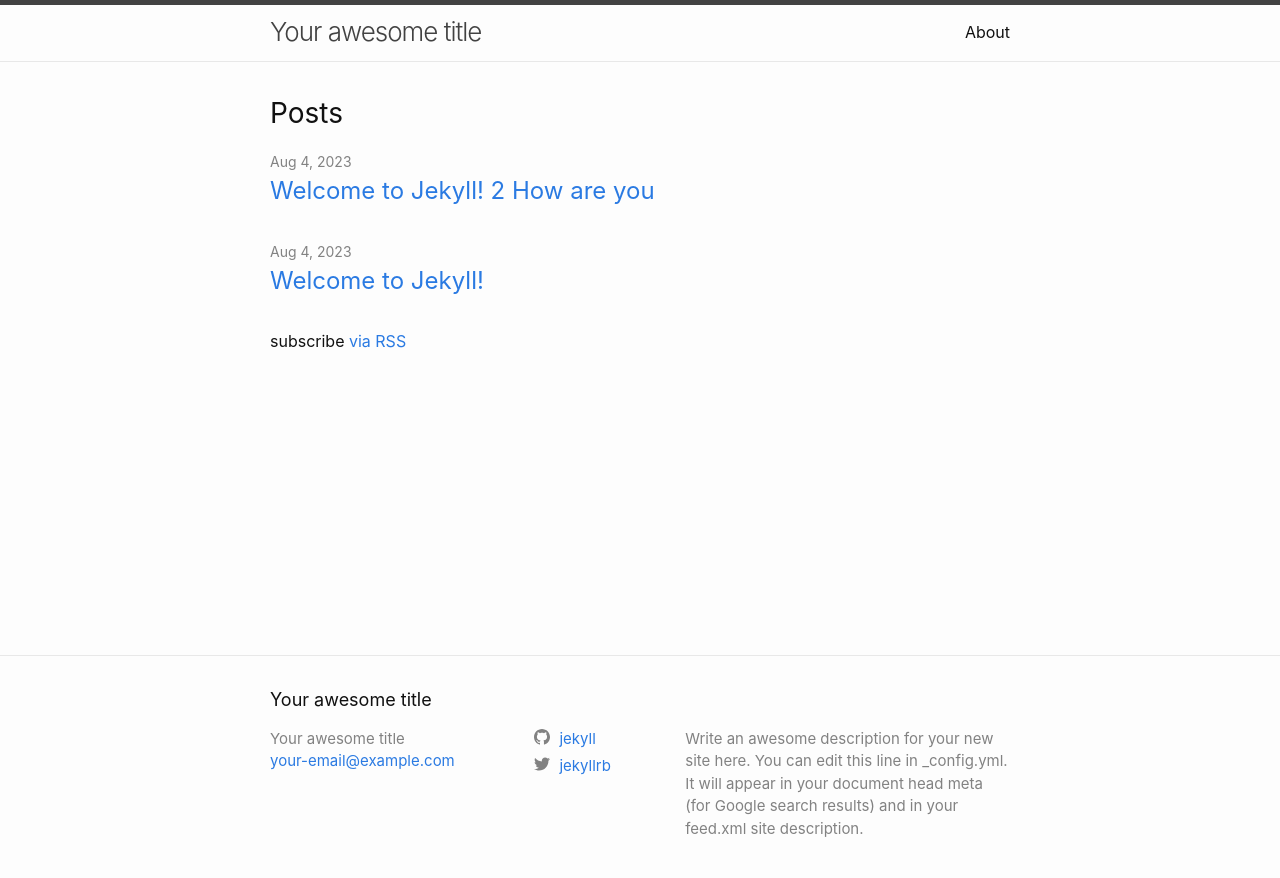
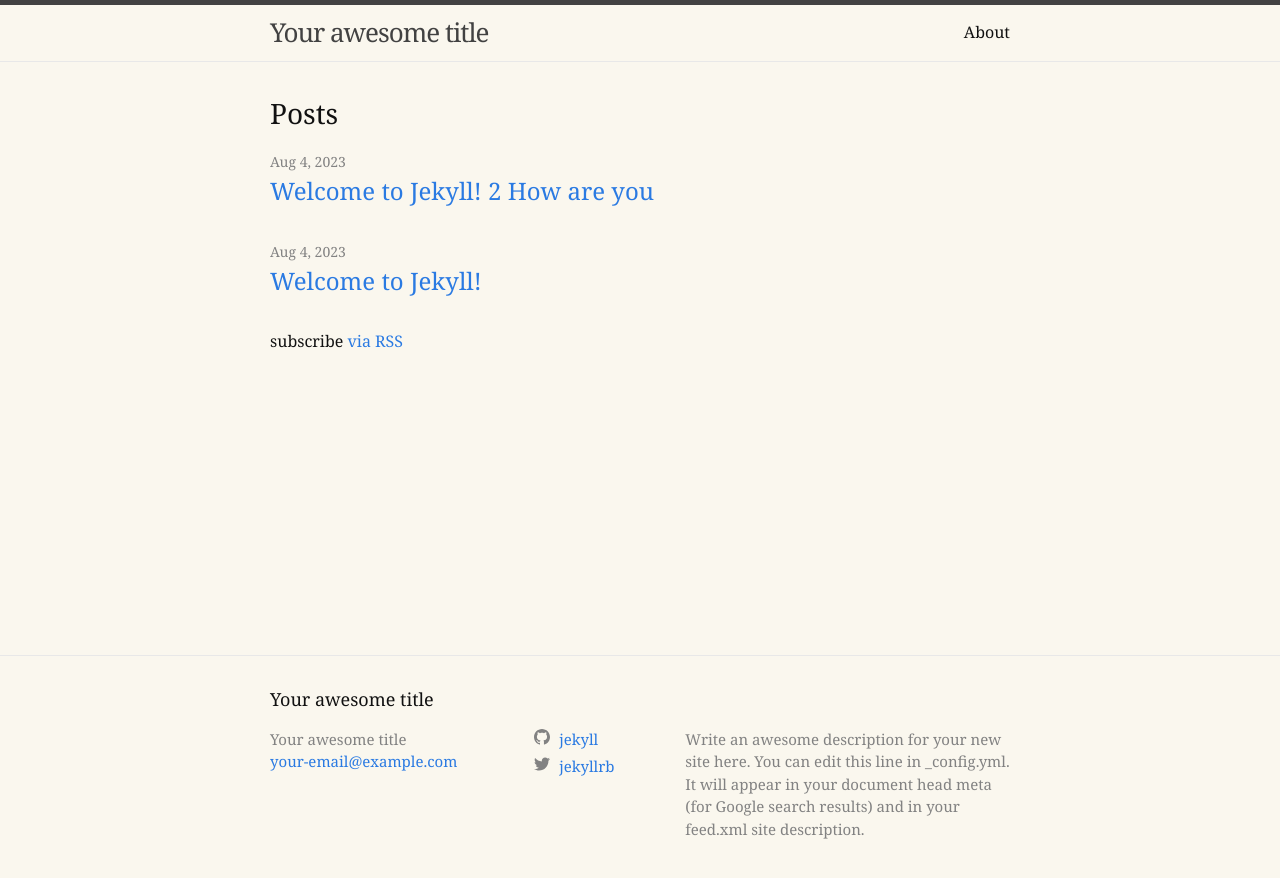
Before and after one commit to cantocrunch/cantocrunch.github.io, a Jekyll site: the page built from index.markdown, in a window 1280 px wide. Shown: the top 878 px of the page. Built offline with Jekyll 4.4.1, drawn with Linux system fonts in a browser that asks for light colours.

Commit message:
initial changes to minima theme

```diff
--- a/_sass/minima.scss
+++ b/_sass/minima.scss
@@ -2,7 +2,7 @@
 
 // Define defaults for each variable.
 
-$base-font-family: -apple-system, BlinkMacSystemFont, "Segoe UI", Roboto, Helvetica, Arial, sans-serif, "Apple Color Emoji", "Segoe UI Emoji", "Segoe UI Symbol" !default;
+$base-font-family: "Georgia", -apple-system, BlinkMacSystemFont, "Segoe UI", Roboto, Helvetica, Arial, sans-serif, "Apple Color Emoji", "Segoe UI Emoji", "Segoe UI Symbol" !default;
 $base-font-size:   16px !default;
 $base-font-weight: 400 !default;
 $small-font-size:  $base-font-size * 0.875 !default;
@@ -11,7 +11,7 @@
 $spacing-unit:     30px !default;
 
 $text-color:       #111 !default;
-$background-color: #fdfdfd !default;
+$background-color: #FAF7EE !default;
 $brand-color:      #2a7ae2 !default;
 
 $grey-color:       #828282 !default;
```
